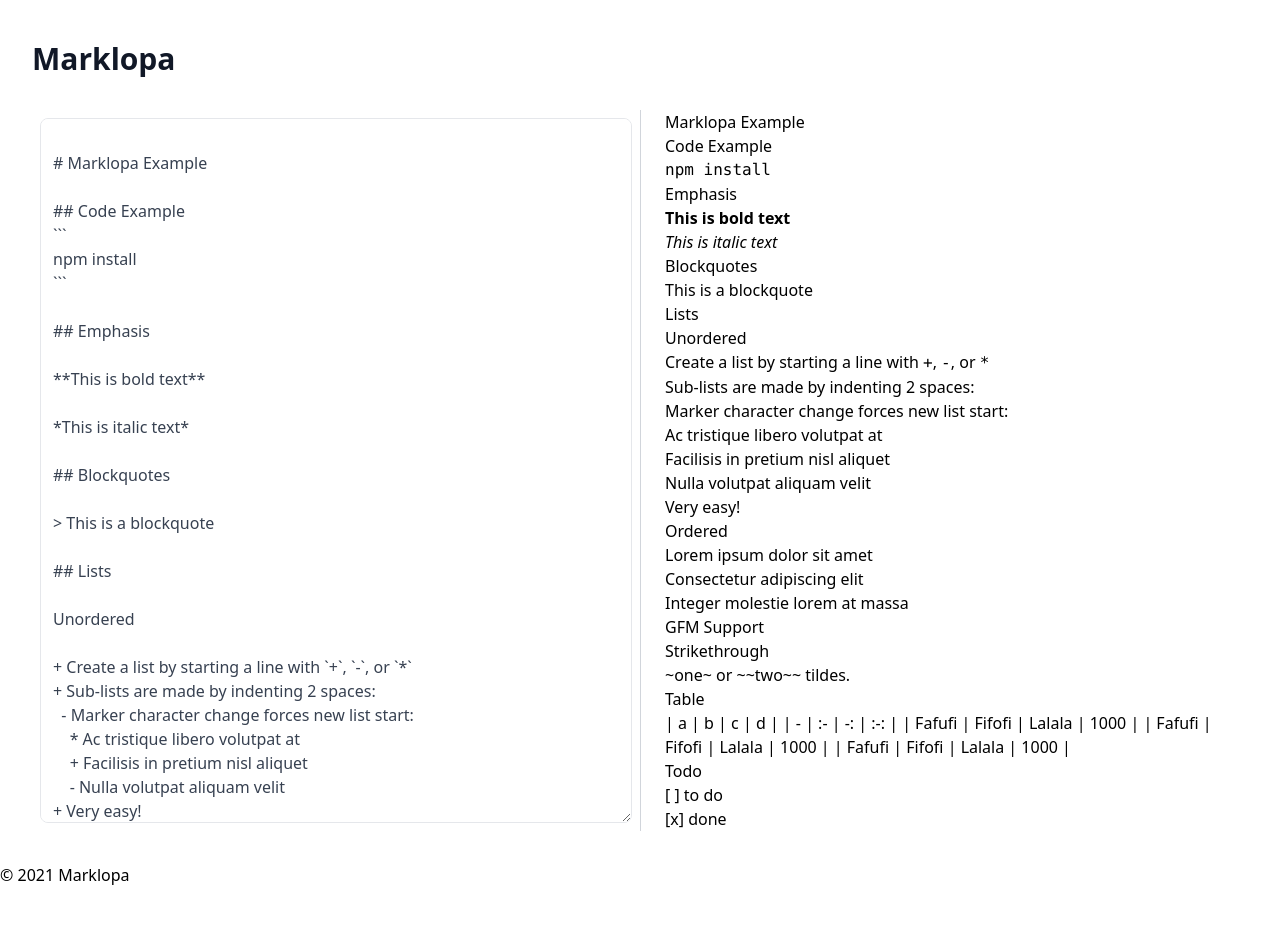
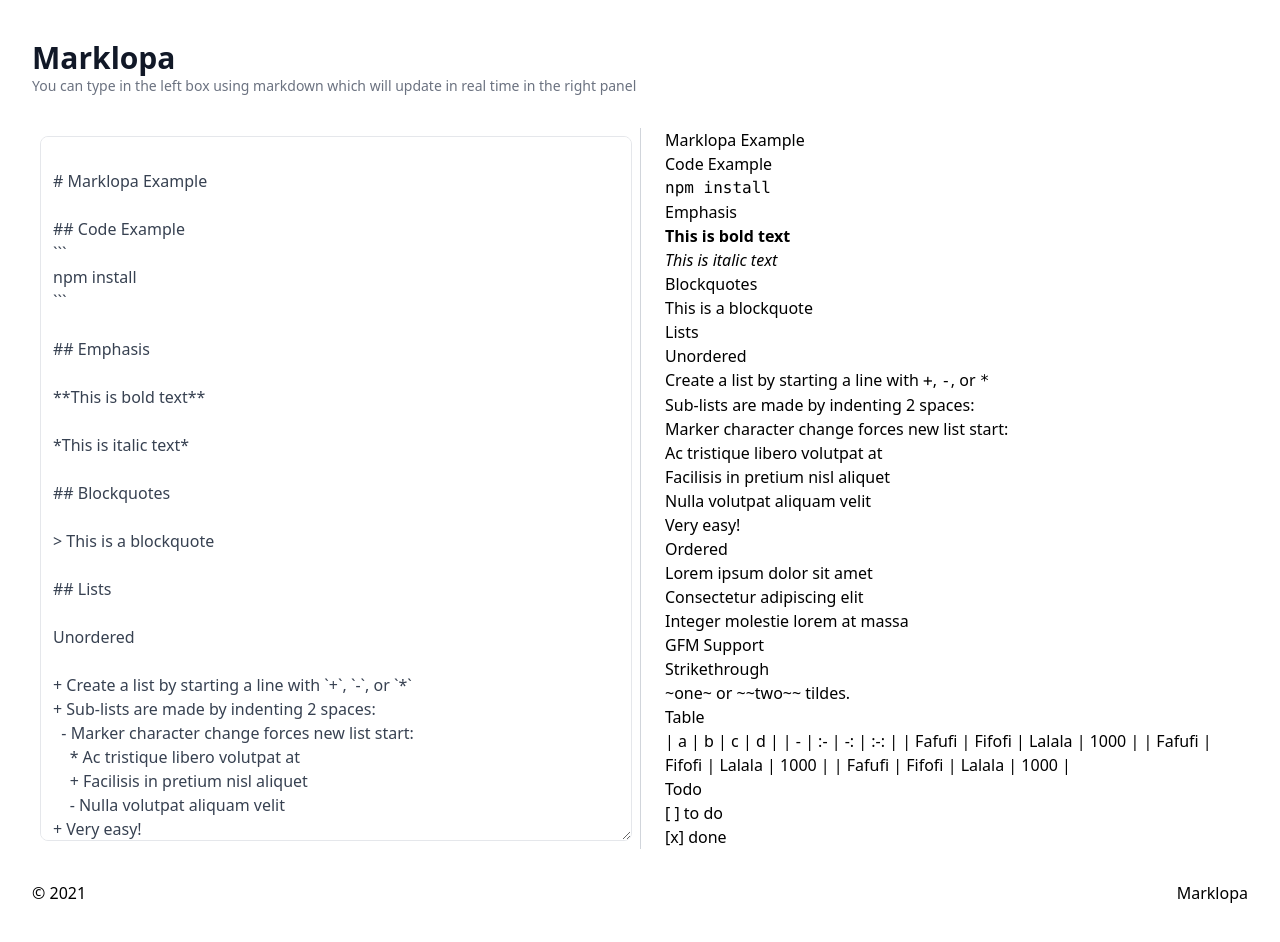
Before and after one commit to garlopa/marklopa, a Gatsby site: page / in a window 1280 px wide. Built offline with nearby package versions, Linux system fonts and the light colour scheme; Gatsby itself is replaced by a stand-in of ours.

Commit message:
Update Layout

```diff
--- a/src/components/layout.tsx
+++ b/src/components/layout.tsx
@@ -4,19 +4,26 @@
   return (
     <div className="py-10">
       <header>
-        <div className="max-w-7xl mx-auto px-4 sm:px-6 lg:px-8">
-          <h1 className="text-3xl font-bold leading-tight text-gray-900">
-            {title}
-          </h1>
+        <div className="max-w-3xl mx-auto px-4 sm:px-6 md:flex md:items-center md:justify-between md:space-x-5 lg:max-w-7xl lg:px-8">
+          <div className="flex-1 min-w-0">
+            <h1 className="text-2xl font-bold leading-7 text-gray-900 sm:text-3xl sm:truncate">
+              {title}
+            </h1>
+            <p className="text-sm font-medium text-gray-500">
+              You can type in the left box using markdown which will update in real time in the right panel
+            </p>
+          </div>
         </div>
       </header>
       <main>
         <div className="max-w-7xl mx-auto sm:px-6 lg:px-8">{children}</div>
       </main>
       <footer>
-        © {new Date().getFullYear()}
-        {` `}
-        <a href="#">Marklopa</a>
+        <div className="max-w-3xl mx-auto px-4 sm:px-6 md:flex md:items-center md:justify-between md:space-x-5 lg:max-w-7xl lg:px-8">
+          © {new Date().getFullYear()}
+          {` `}
+          <a href="#">Marklopa</a>
+        </div>
       </footer>
     </div>
   )
```
